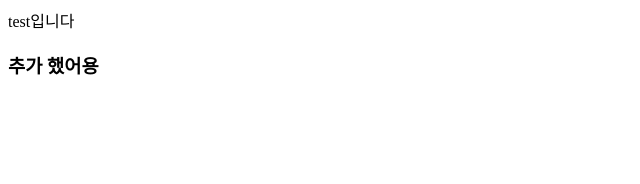
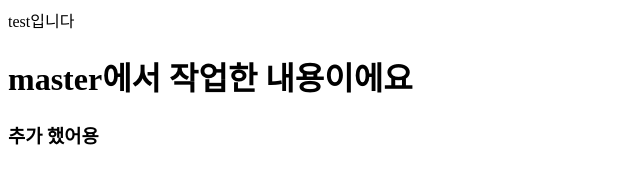
Before and after one commit to Stella-uni/git-test, a plain HTML site: page index.html in a window 1280 px wide. Shown: the whole page, without its empty margins (0-640 px from the left). Drawn offline with Linux system fonts and the light colour scheme.

Commit message:
second commint

```diff
--- a/index.html
+++ b/index.html
@@ -7,6 +7,7 @@
 </head>
 <body>
     test입니다
+    <h1>master에서 작업한 내용이에요</h1>
     <h3>추가 했어용</h3>
 </body>
 </html>
```
